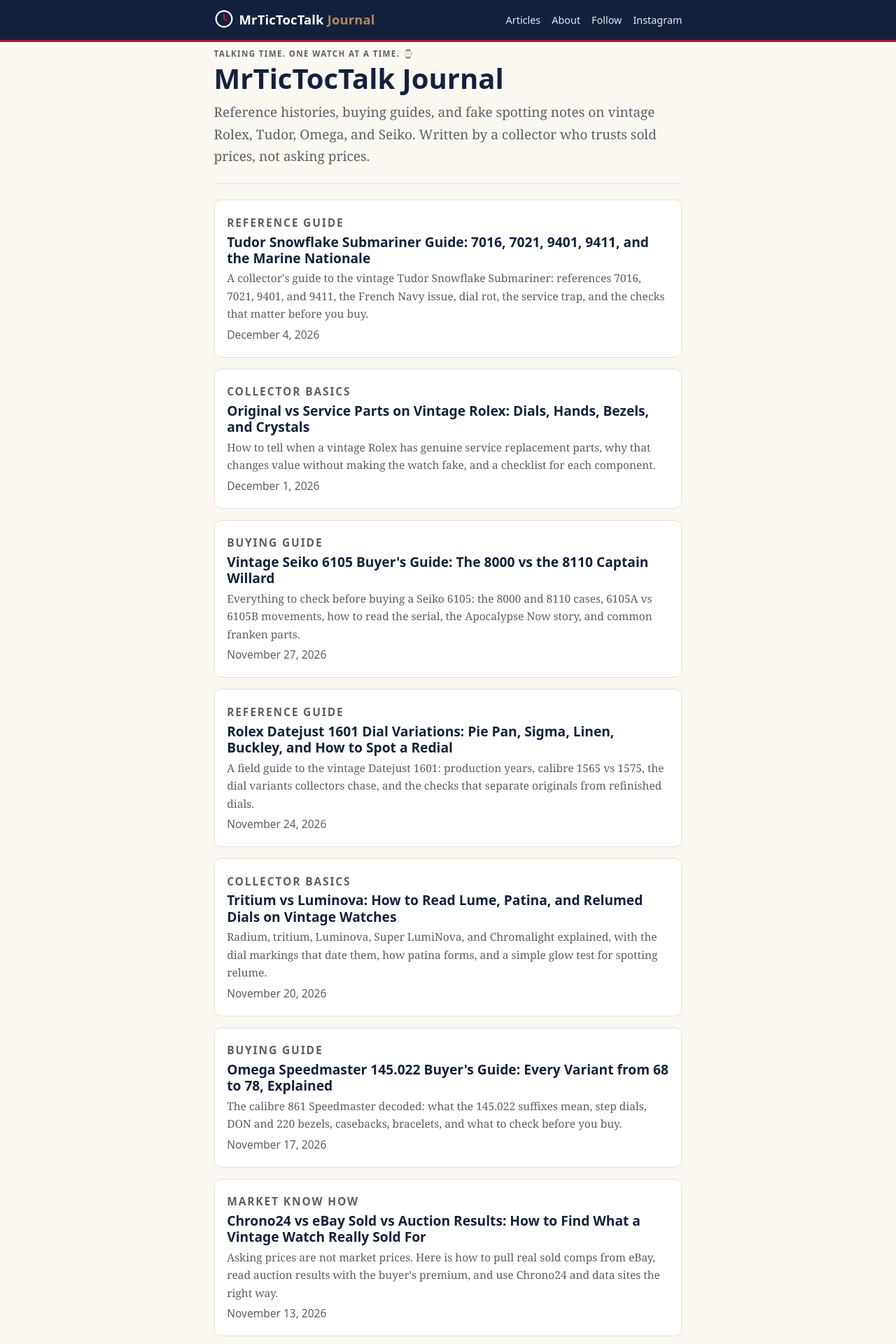
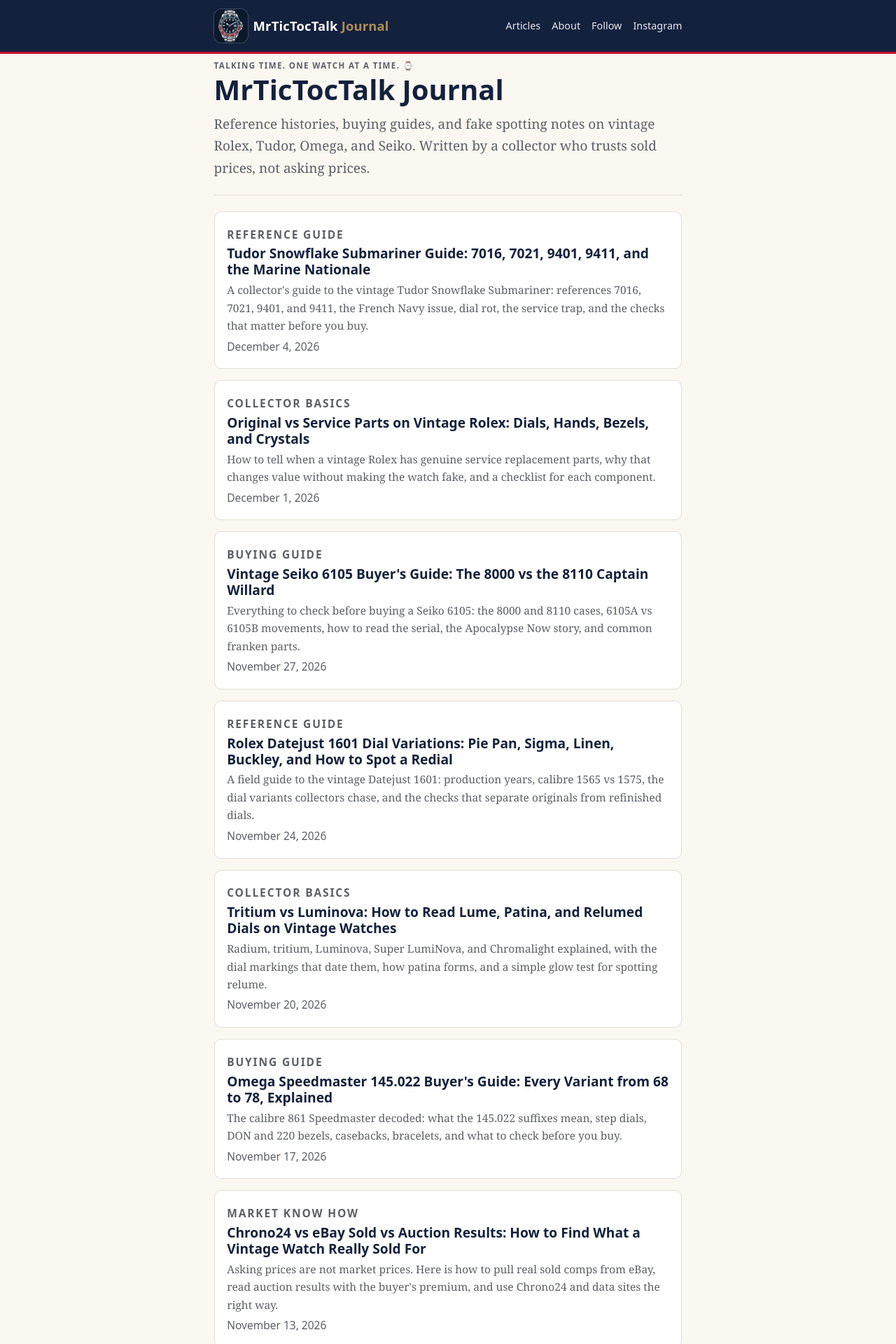
Before and after one commit to williec677/williec677.github.io, a Jekyll site: the page built from index.html, in a window 1280 px wide. Shown: the top 1920 px of the page at 70% size. Built offline with Jekyll 4.4.1, drawn with Linux system fonts in a browser that asks for light colours.

Commit message:
Add MrTicTocTalk logo: header watch mark, favicon set, web manifest, default social image and JSON-LD logo

```diff
--- a/_config.yml
+++ b/_config.yml
@@ -17,16 +17,16 @@ social:
   links:
     - https://www.instagram.com/mrtictoctalk/
 instagram_url: https://www.instagram.com/mrtictoctalk/
-logo: /assets/img/logo.png
+logo: /assets/img/brand/logo-full.png   # Organization logo in jekyll-seo-tag JSON-LD (output as an absolute https URL)
 defaults:
   - scope: { path: "", type: posts }
     values:
       layout: post
-      image: /assets/img/og-default.png
+      image: /assets/img/brand/logo-full.png   # default og:image / twitter:image; a post's own image: overrides it
       affiliate: true
   - scope: { path: "" }
     values:
-      image: /assets/img/og-default.png
+      image: /assets/img/brand/logo-full.png   # default og:image / twitter:image; a post's own image: overrides it
 
 permalink: /:title/
 future: false          # posts dated in the future are NOT built; the daily workflow publishes them on their date
--- /dev/null
+++ b/_includes/head-icons.html
@@ -0,0 +1,6 @@
+{%- comment -%} Favicons and web app manifest, made from the MrTicTocTalk watch mark (assets/img/brand). {%- endcomment -%}
+  <link rel="icon" href="{{ '/favicon.ico' | relative_url }}" sizes="16x16 32x32 48x48">
+  <link rel="icon" type="image/png" sizes="32x32" href="{{ '/assets/img/brand/favicon-32x32.png' | relative_url }}">
+  <link rel="icon" type="image/png" sizes="192x192" href="{{ '/assets/img/brand/android-chrome-192x192.png' | relative_url }}">
+  <link rel="apple-touch-icon" sizes="180x180" href="{{ '/assets/img/brand/apple-touch-icon.png' | relative_url }}">
+  <link rel="manifest" href="{{ '/assets/img/brand/site.webmanifest' | relative_url }}">
--- a/_layouts/default.html
+++ b/_layouts/default.html
@@ -12,7 +12,7 @@
   <title>{{ title_full | escape }}</title>
   {% if page.noindex %}<meta name="robots" content="noindex">{% endif %}
   {% feed_meta %}
-  <link rel="icon" href="{{ '/assets/img/favicon.svg' | relative_url }}" type="image/svg+xml">
+  {% include head-icons.html %}
   <link rel="stylesheet" href="{{ '/assets/css/style.css' | relative_url }}">
   {% include adsense-head.html %}
 </head>
@@ -21,9 +21,7 @@
   <header class="site-header">
     <div class="wrap header-inner">
       <a class="brand" href="{{ '/' | relative_url }}">
-        <span class="brand-mark" aria-hidden="true">
-          <svg viewBox="0 0 32 32" width="28" height="28"><circle cx="16" cy="16" r="13" fill="none" stroke="currentColor" stroke-width="2.5"/><path d="M16 8v8l5 3" fill="none" stroke="#c8102e" stroke-width="2.5" stroke-linecap="round"/></svg>
-        </span>
+        <img class="brand-logo" src="{{ '/assets/img/brand/logo-mark.png' | relative_url }}" alt="MrTicTocTalk logo" width="44" height="44">
         <span class="brand-text">MrTicTocTalk <em>Journal</em></span>
       </a>
       <nav class="nav" aria-label="Main">
--- a/assets/css/style.css
+++ b/assets/css/style.css
@@ -10,9 +10,10 @@ a:hover{color:var(--red)}
 .site-header{background:var(--navy);color:#fff;border-bottom:3px solid var(--red)}
 .header-inner{display:flex;flex-wrap:wrap;align-items:center;justify-content:space-between;gap:.4rem 1rem;padding-top:.8rem;padding-bottom:.8rem}
 .brand{display:flex;align-items:center;gap:.5rem;color:#fff;text-decoration:none;font:700 1.15rem/1.1 system-ui,-apple-system,"Segoe UI",Roboto,sans-serif;letter-spacing:.01em}
+.brand-logo{display:block;flex:none;width:44px;height:44px;border-radius:10px;box-shadow:0 0 0 1px rgba(255,255,255,.18)}
 .brand em{font-style:normal;color:var(--gold);font-weight:600}
 .brand:hover{color:#fff}
-.nav{display:flex;gap:1rem;font:500 .9rem system-ui,-apple-system,"Segoe UI",Roboto,sans-serif}
+.nav{display:flex;flex-wrap:wrap;gap:.35rem 1rem;font:500 .9rem system-ui,-apple-system,"Segoe UI",Roboto,sans-serif}
 .nav a{color:#e8e8ee;text-decoration:none}.nav a:hover{color:#fff;text-decoration:underline}
 main{padding-top:1.6rem;padding-bottom:2.5rem}
 h1,h2,h3{font-family:system-ui,-apple-system,"Segoe UI",Roboto,sans-serif;line-height:1.2;color:var(--navy)}
@@ -49,6 +50,7 @@ h3{font-size:1.1rem;margin:1.5rem 0 .4rem}
 .fine{font-size:.78rem}
 .button{display:inline-block;background:var(--red);color:#fff;padding:.6rem 1rem;border-radius:8px;text-decoration:none;font:600 .95rem system-ui,sans-serif}
 .button:hover{color:#fff;background:#a50d26}
-@media (min-width:700px){body{font-size:19px}h1{font-size:2.3rem}.hero h1{font-size:2.5rem}}
+@media (max-width:380px){.brand-logo{width:40px;height:40px}.brand{font-size:1.05rem}}
+@media (min-width:700px){body{font-size:19px}.brand-logo{width:48px;height:48px;border-radius:11px}h1{font-size:2.3rem}.hero h1{font-size:2.5rem}}
 @media (prefers-color-scheme:dark){:root{--ink:#e9e6df;--muted:#a9adb6;--paper:#111318;--card:#181b22;--line:#2a2e38;--navy:#9fb4e8}
  .site-header{background:#0b1226}.disclosure{background:#1d2028}.shop-callout{background:#1d2028;border-color:#2b2f38}.post-body th,.post-body code{background:#20242d}.post-body blockquote{background:#181b22;color:#d6d3cc}.post-cta{background:#0b1226}}
```
Also changed, not shown: SETUP.md (+1 -1 lines), assets/img/brand/android-chrome-192x192.png (added), assets/img/brand/android-chrome-512x512.png (added), assets/img/brand/apple-touch-icon.png (added), assets/img/brand/favicon-32x32.png (added), assets/img/brand/favicon.ico (added), assets/img/brand/logo-full.png (added), assets/img/brand/logo-full.webp (added), assets/img/brand/logo-mark.png (added), assets/img/brand/site.webmanifest (added), favicon.ico (added).
